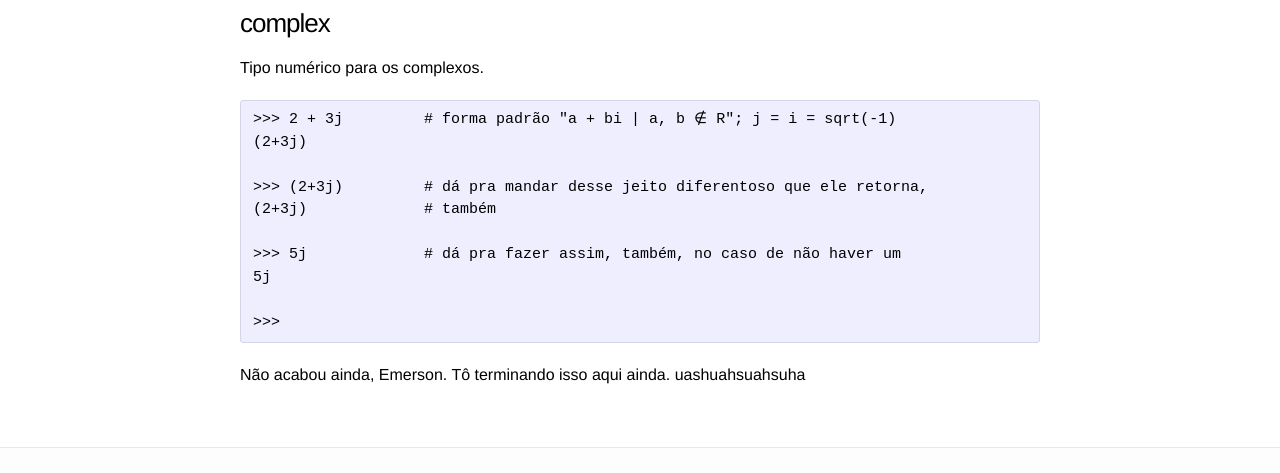
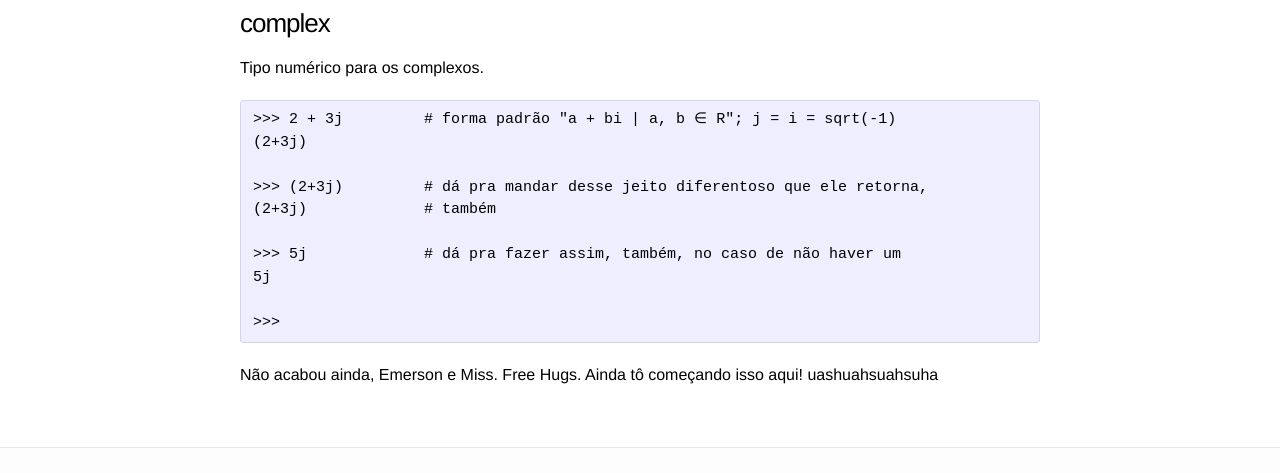
Before and after one commit to marcosrdac/marcosrdac.github.io, a Jekyll site: the page built from _posts/2015-07-14-python3-números.md, in a window 1280 px wide. Shown: the part 852-1325 px from the top of the page. Built offline with Jekyll 4.4.1, drawn with Linux system fonts in a browser that asks for light colours.

Commit message:
update do post sobre números em Python 3

```diff
--- a/_posts/2015-07-14-python3-números.md
+++ b/_posts/2015-07-14-python3-números.md
@@ -37,7 +37,7 @@ Tipo para os reais.
 Tipo numérico para os complexos.
 
 {% highlight python3 %}
->>> 2 + 3j         # forma padrão "a + bi | a, b ∉ R"; j = i = sqrt(-1)
+>>> 2 + 3j         # forma padrão "a + bi | a, b ∈ R"; j = i = sqrt(-1)
 (2+3j)
 
 >>> (2+3j)         # dá pra mandar desse jeito diferentoso que ele retorna,
@@ -50,4 +50,4 @@ Tipo numérico para os complexos.
 {% endhighlight %}
 
 
-Não acabou ainda, Emerson. Tô terminando isso aqui ainda. uashuahsuahsuha
+Não acabou ainda, Emerson e Miss. Free Hugs. Ainda tô começando isso aqui! uashuahsuahsuha
```
Also changed, not shown: 1 other file.
